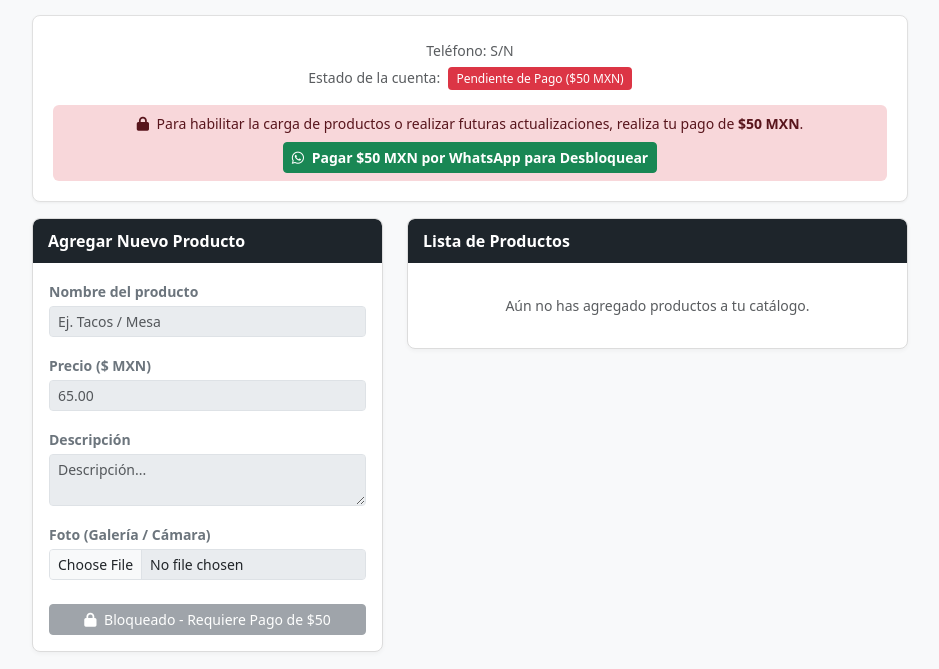
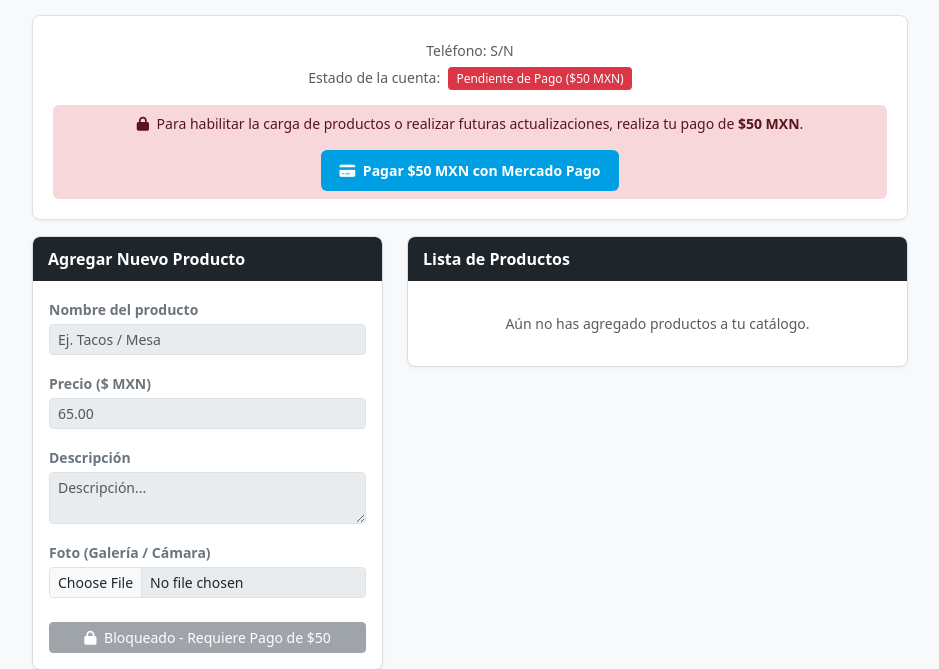
Before and after one commit to Jensau7/qr-expres-jenopro, a Flask app: template templates/panel.html in a window 1280 px wide. Shown: the top 669 px of the page, without its empty margins (170-1109 px from the left). Run offline with Flask 3, Linux system fonts and the light colour scheme; the template is opened without the code that fills it, so the values that code supplies are empty.

Commit message:
Update panel.html

```diff
--- a/templates/panel.html
+++ b/templates/panel.html
@@ -63,6 +63,20 @@
             background-color: #0f7043;
             color: #ffffff;
         }
+        .btn-mp {
+            background-color: #009ee3;
+            color: #ffffff;
+            font-weight: 700;
+            border: none;
+            padding: 10px 18px;
+            border-radius: 6px;
+            text-decoration: none;
+            display: inline-block;
+        }
+        .btn-mp:hover {
+            background-color: #0081ba;
+            color: #ffffff;
+        }
         .product-img {
             width: 55px;
             height: 55px;
@@ -83,7 +97,7 @@
 
     <div class="container" style="max-width: 900px;">
 
-        <!-- TARJETA SUPERIOR DE ESTADO -->
+        <!-- HEADER Y ESTADO CON MERCADO PAGO -->
         <div class="header-card mb-3">
             <h3 class="fw-bold mb-1">{{ usuario.nombre }}</h3>
             <p class="text-muted small mb-1">Teléfono: {{ usuario.telefono or 'S/N' }}</p>
@@ -103,9 +117,9 @@
             {% else %}
                 <div class="alert alert-danger py-2 mb-0 border-0 small">
                     <i class="fa-solid fa-lock me-1"></i> Para habilitar la carga de productos o realizar futuras actualizaciones, realiza tu pago de <strong>$50 MXN</strong>.
-                    <div class="mt-2">
-                        <a href="https://wa.me/526141234567?text=Hola,%20quiero%20pagar%20mi%20sesi%C3%B3n%20de%20$50%20para%20modificar%20el%20men%C3%BA%20de%20{{ usuario.nombre }}" target="_blank" class="btn btn-sm btn-success fw-bold">
-                            <i class="fa-brands fa-whatsapp me-1"></i> Pagar $50 MXN por WhatsApp para Desbloquear
+                    <div class="mt-3">
+                        <a href="https://link.mercadopago.com.mx/" target="_blank" class="btn-mp">
+                            <i class="fa-solid fa-credit-card me-1"></i> Pagar $50 MXN con Mercado Pago
                         </a>
                     </div>
                 </div>
@@ -157,7 +171,7 @@
                 </div>
             </div>
 
-            <!-- GALERÍA / LISTA -->
+            <!-- LISTA DE PRODUCTOS -->
             <div class="col-12 col-md-7">
                 <div class="card-box">
                     <div class="card-header-dark">
@@ -199,7 +213,7 @@
 
         </div>
 
-        <!-- ACCESOS AL MENÚ PÚBLICO -->
+        <!-- ACCESOS AL MENÚ PÚBLICO Y CERRAR SESIÓN -->
         <div class="text-center mt-4 p-4 bg-white border rounded shadow-sm">
             <h5 class="fw-bold mb-2 text-dark">Tu Menú Público Sigue Activo</h5>
             <div class="d-flex flex-wrap justify-content-center gap-3 mt-3">
```
